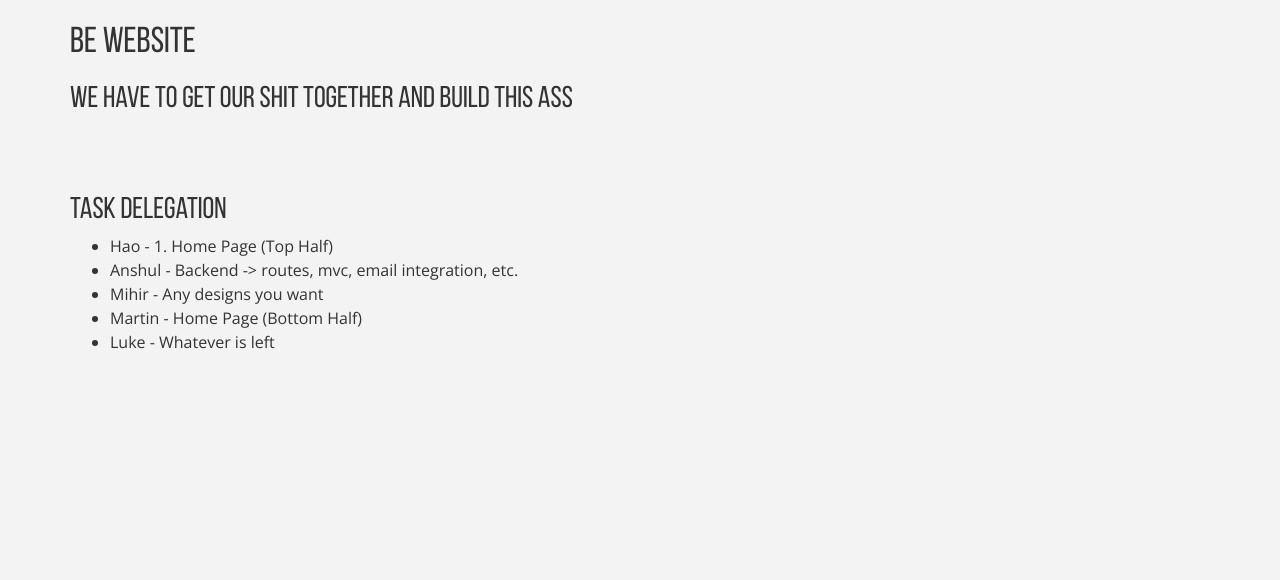
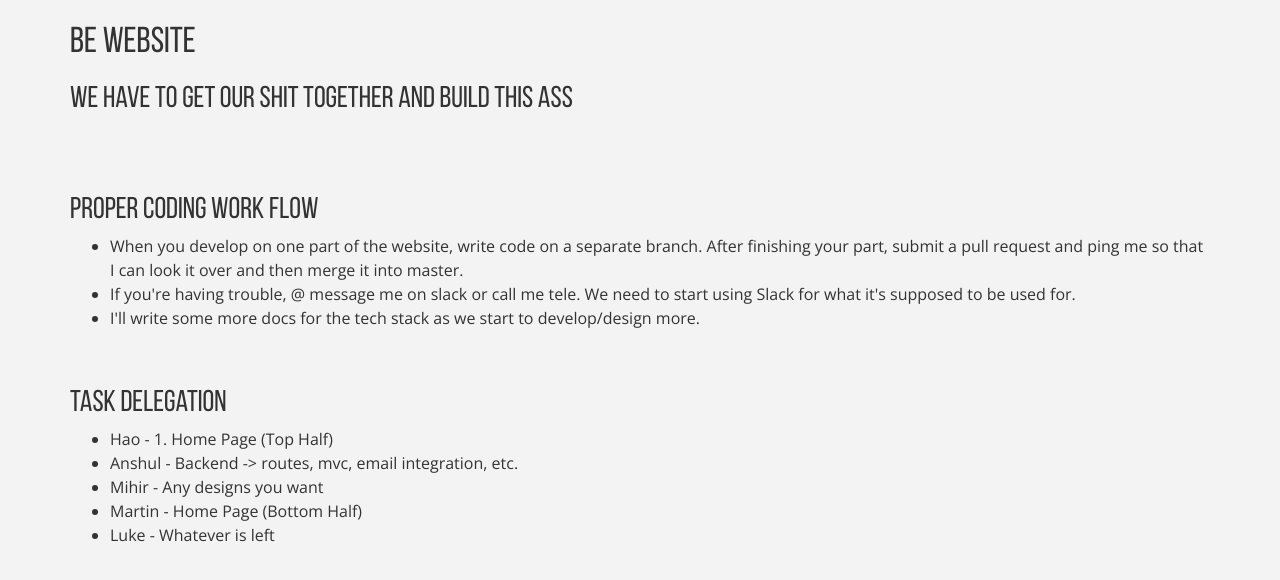
Before and after one commit to Bruin-Entrepreneurs/be_website, a website: page views/index.html in a window 1280 px wide. Drawn offline with nearby package versions, Linux system fonts and the light colour scheme.

Commit message:
more instructions

```diff
--- a/views/index.html
+++ b/views/index.html
@@ -17,6 +17,19 @@
     <h1>BE WEBSITE</h1>
     <h2>We have to get our shit together and build this ass</h2>
     <br>
+    <br>
+    <h2>Proper coding work flow</h2>
+    <ul>
+      <li>
+        When you develop on one part of the website, write code on a separate branch. After finishing your part, submit a pull request and ping me so that I can look it over and then merge it into master.
+      </li>
+      <li>
+        If you're having trouble, @ message me on slack or call me tele. We need to start using Slack for what it's supposed to be used for.
+      </li>
+      <li>
+        I'll write some more docs for the tech stack as we start to develop/design more.
+      </li>
+    </ul>
     <br>
     <h2>Task Delegation</h2>
     <ul>
```
